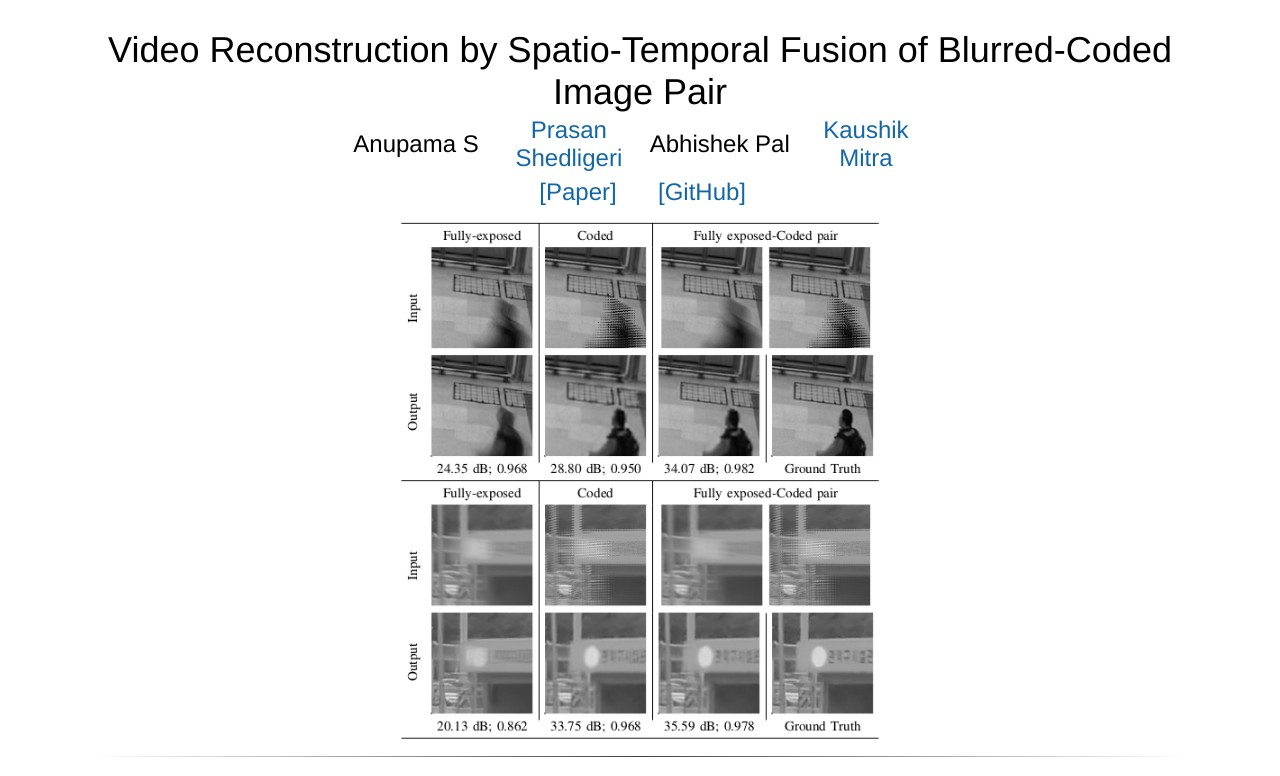
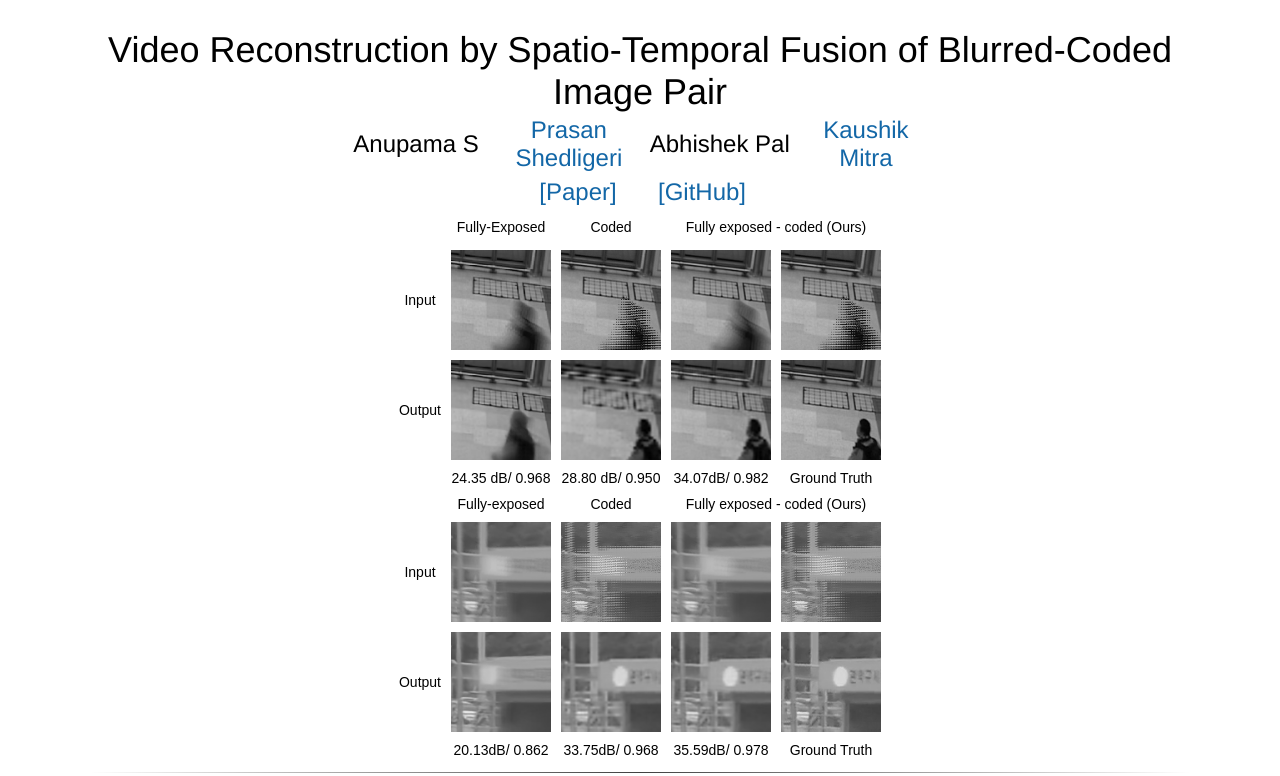
Before and after one commit to asprasan/codedblurred, a plain HTML site: page index.html in a window 1280 px wide. Shown: the top 776 px of the page. Drawn offline with Linux system fonts and the light colour scheme; a script that the page names is missing.

Commit message:
adding animated figures to the teaser

```diff
--- a/index.html
+++ b/index.html
@@ -182,15 +182,84 @@
 	</center>
 
 	<center>
-		<table align=center width=850px>
-			<tr>
+		<!-- <table align=center width=850px> -->
+			<style type="text/css">
+.tg  {border:none;border-collapse:collapse;border-spacing:0;}
+.tg td{border-style:solid;border-width:0px;font-family:Arial, sans-serif;font-size:14px;overflow:hidden;
+  padding:5px 5px;word-break:normal;}
+.tg th{border-style:solid;border-width:0px;font-family:Arial, sans-serif;font-size:14px;font-weight:normal;
+  overflow:hidden;padding:10px 5px;word-break:normal;}
+.tg .tg-8jgo{border-color:#ffffff;text-align:center;vertical-align:center}
+.tg .tg-c3ow{border-color:inherit;text-align:center;vertical-align:center}
+</style>
+<table class="tg">
+<thead>
+  <tr>
+    <th class="tg-8jgo"></th>
+    <th class="tg-8jgo">Fully-Exposed</th>
+    <th class="tg-8jgo">Coded</th>
+    <th class="tg-c3ow" colspan="2">Fully exposed - coded (Ours)</th>
+  </tr>
+</thead>
+<tbody>
+  <tr>
+    <td class="tg-8jgo">Input</td>
+    <td class="tg-8jgo"><img src="./resources/figure0/cvpr18/seq_01_blurred.png" width="100" height="100"></td>
+    <td class="tg-8jgo"><img src="./resources/figure0/1b/seq_01_bucket01.png" width="100" height="100"></td>
+    <td class="tg-c3ow"><img src="./resources/figure0/c2b/seq_01_blurred.png" width="100" height="100"></td>
+    <td class="tg-c3ow"><img src="./resources/figure0/c2b/seq_01_bucket01.png" width="100" height="100"></td>
+  </tr>
+  <tr>
+    <td class="tg-8jgo">Output</td>
+    <td class="tg-8jgo"><img src="./resources/figure0/cvpr18/cvpr18_01.gif" width="100" height="100"></td>
+    <td class="tg-8jgo"><img src="./resources/figure0/1b/p2c2_01.gif" width="100" height="100"></td>
+    <td class="tg-c3ow"><img src="./resources/figure0/c2b/p2c2_01.gif" width="100" height="100"></td>
+    <td class="tg-c3ow"><img src="./resources/figure0/gt/gt_01.gif" width="100" height="100"></td>
+  </tr>
+  <tr>
+    <td class="tg-c3ow"></td>
+    <td class="tg-c3ow">24.35 dB/ 0.968</td>
+    <td class="tg-c3ow">28.80 dB/ 0.950</td>
+    <td class="tg-c3ow">34.07dB/ 0.982</td>
+    <td class="tg-c3ow">Ground Truth</td>
+  </tr>
+  <tr>
+    <td class="tg-c3ow"></td>
+    <td class="tg-c3ow">Fully-exposed</td>
+    <td class="tg-c3ow">Coded</td>
+    <td class="tg-c3ow" colspan="2">Fully exposed - coded (Ours)</td>
+  </tr>
+  <tr>
+    <td class="tg-8jgo">Input</td>
+    <td class="tg-8jgo"><img src="./resources/figure0/cvpr18/seq_06_blurred.png" width="100" height="100"></td>
+    <td class="tg-8jgo"><img src="./resources/figure0/1b/seq_06_bucket01.png" width="100" height="100"></td>
+    <td class="tg-c3ow"><img src="./resources/figure0/c2b/seq_06_blurred.png" width="100" height="100"></td>
+    <td class="tg-c3ow"><img src="./resources/figure0/c2b/seq_06_bucket01.png" width="100" height="100"></td>
+  </tr>
+  <tr>
+    <td class="tg-8jgo">Output</td>
+    <td class="tg-8jgo"><img src="./resources/figure0/cvpr18/cvpr18_06.gif" width="100" height="100"></td>
+    <td class="tg-8jgo"><img src="./resources/figure0/1b/p2c2_06.gif" width="100" height="100"></td>
+    <td class="tg-c3ow"><img src="./resources/figure0/c2b/p2c2_06.gif" width="100" height="100"></td>
+    <td class="tg-c3ow"><img src="./resources/figure0/gt/gt_06.gif" width="100" height="100"></td>
+  </tr>
+  <tr>
+    <td class="tg-c3ow"></td>
+    <td class="tg-c3ow">20.13dB/ 0.862</td>
+    <td class="tg-c3ow">33.75dB/ 0.968</td>
+    <td class="tg-c3ow">35.59dB/ 0.978</td>
+    <td class="tg-c3ow">Ground Truth</td>
+  </tr>
+</tbody>
+</table>
+			<!-- <tr>
 				<td width=260px>
 					<center>
 						<img class="round" style="width:500px" src="./resources/fusion_teaser.png"/>
 					</center>
 				</td>
-			</tr>
-		</table>
+			</tr> -->
+		<!-- </table> -->
 		<!-- <table align=center width=850px>
 			<tr>
 				<td>
```
Also changed, not shown: resources/figure0/1b/p2c2_01.gif (added), resources/figure0/1b/p2c2_06.gif (added), resources/figure0/1b/seq_01_bucket01.png (added), resources/figure0/1b/seq_06_bucket01.png (added), resources/figure0/c2b/p2c2_01.gif (added), resources/figure0/c2b/p2c2_06.gif (added), resources/figure0/c2b/seq_01_blurred.png (added), resources/figure0/c2b/seq_01_bucket01.png (added), resources/figure0/c2b/seq_06_blurred.png (added), resources/figure0/c2b/seq_06_bucket01.png (added), resources/figure0/cvpr18/cvpr18_01.gif (added), resources/figure0/cvpr18/cvpr18_06.gif (added), resources/figure0/cvpr18/seq_01_blurred.png (added), resources/figure0/cvpr18/seq_06_blurred.png (added), 2 more files.
